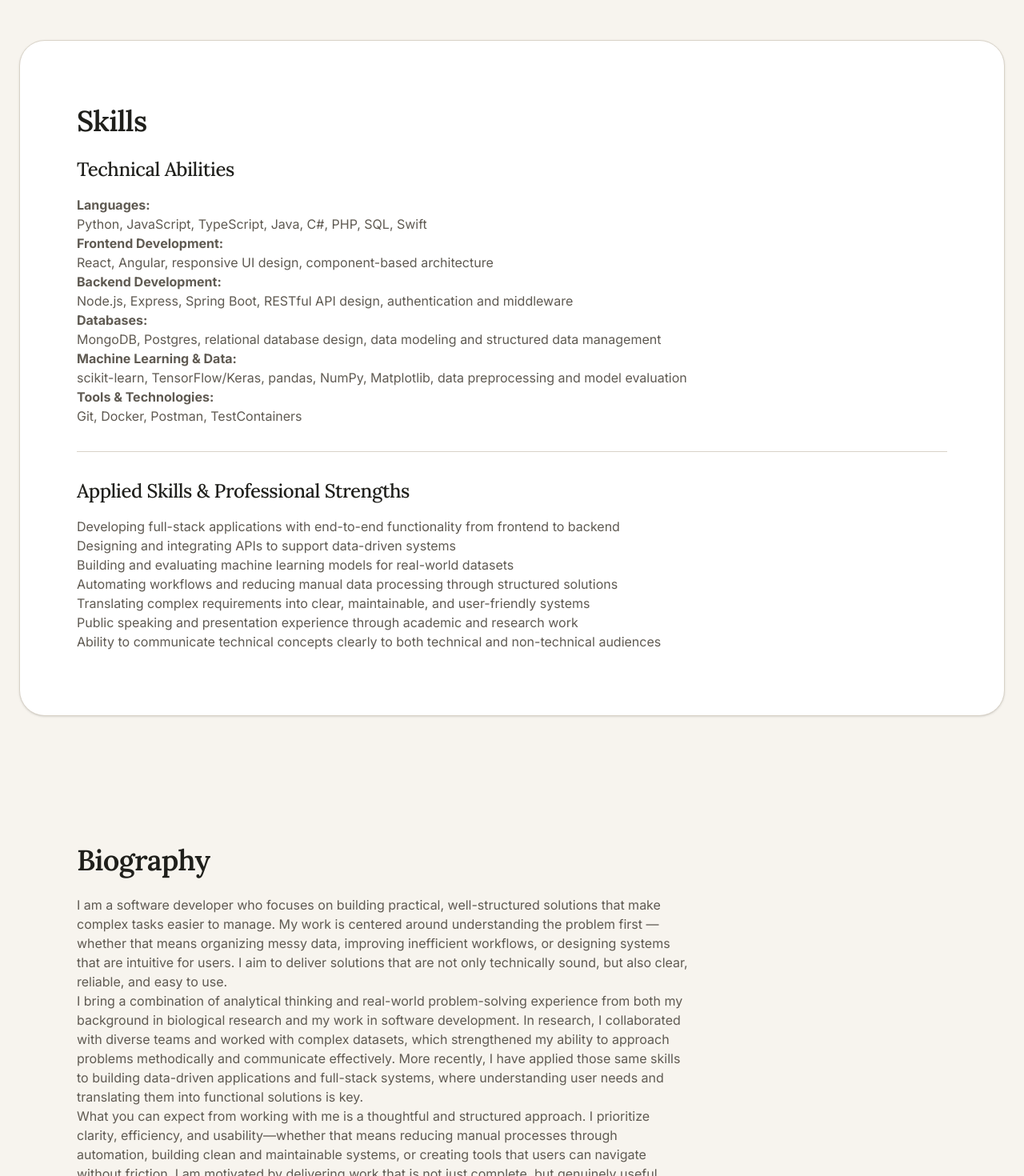
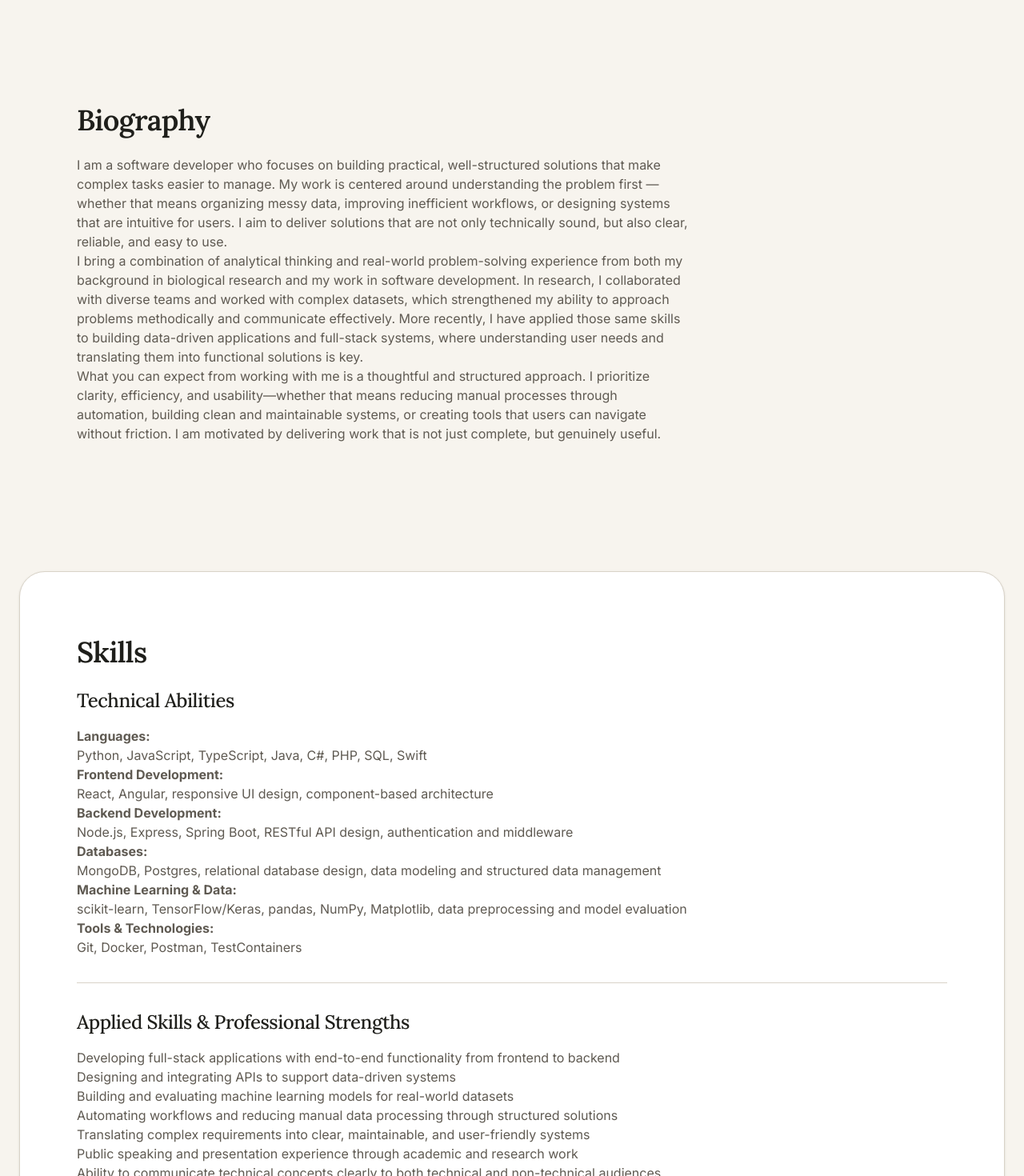
Before and after one commit to PennyAhlstrom/my-portfolio, a Next.js app: page /about in a window 1280 px wide. Shown: the part 780-2250 px from the top of the page at 80% size. Built offline with nearby package versions, Linux system fonts and the light colour scheme.

Commit message:
change order of the components on the about page

```diff
--- a/app/about/page.tsx
+++ b/app/about/page.tsx
@@ -8,10 +8,10 @@ export default function AboutPage() {
   return (
     <>
       <Philosophy />
+      <Biography />
       <Skills />
-      <Biography />
+      <Accomplishments />
       <Degrees />
-      <Accomplishments />
     </>
   );
 }
```
